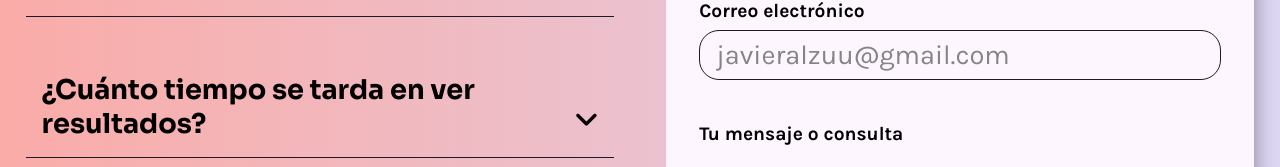
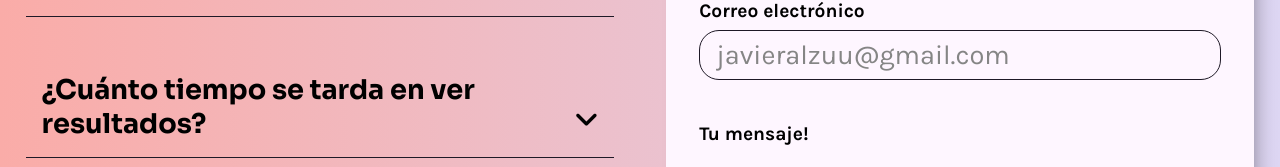
Before and after one commit to jaalzu/marketing-d-page, a plain HTML site: page index.html in a window 1280 px wide. Shown: the part 4313-4480 px from the top of the page. Drawn offline with nearby package versions, Linux system fonts and the light colour scheme; some packages are replaced by stand-ins of ours; a script that the page names is missing.

Commit message:
probando

```diff
--- a/index.html
+++ b/index.html
@@ -344,7 +344,7 @@
             <label for="email" >Correo electrónico</label>
               <input type="email"  id="email" placeholder="javieralzuu@gmail.com" required>
             </div>
-              <label for="message">Tu mensaje o consulta</label>
+              <label for="message">Tu mensaje!</label>
                 <textarea name="message" id="message" placeholder="Deja tu mensaje!" required></textarea>
                 <div id="ninth" class="buttonBox">
                   <button type="submit">Enviar consulta</button>
```
